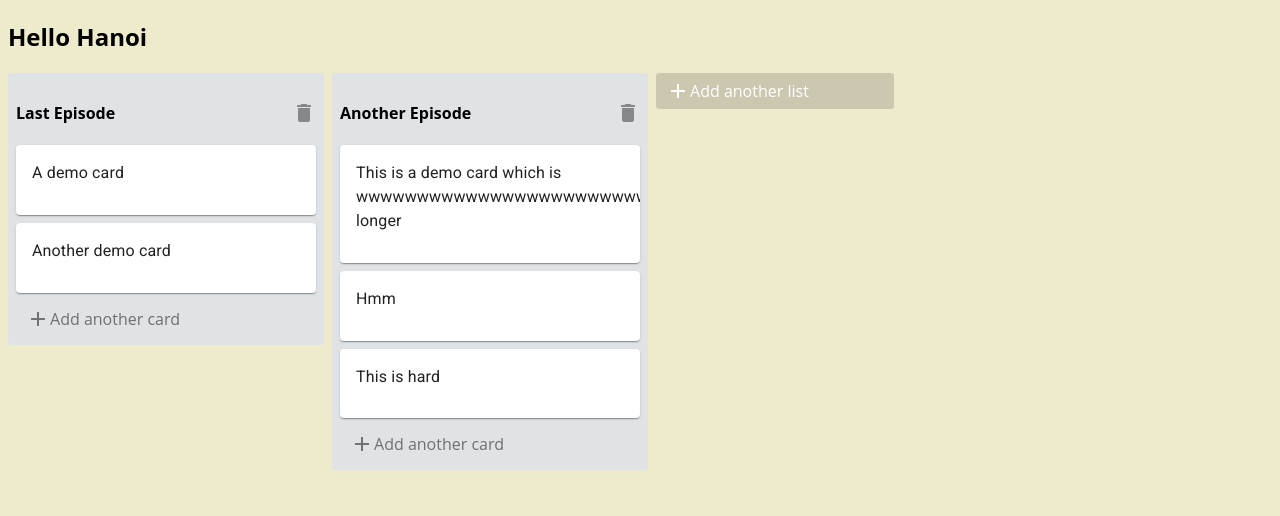
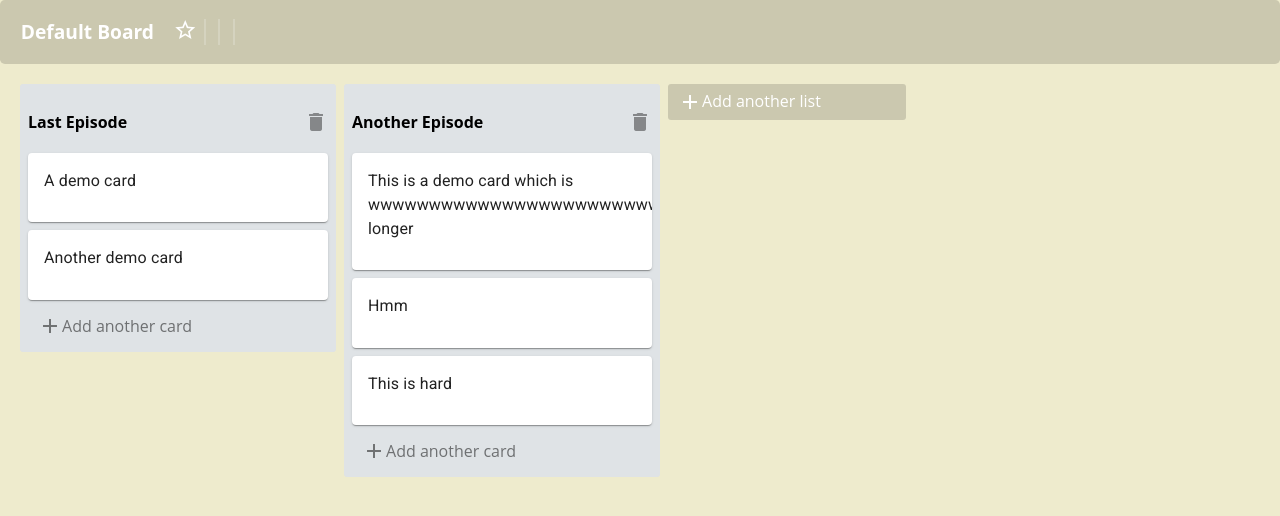
Before and after one commit to khuctrang/trello-clone, a React (Create React App) app: page / in a window 1280 px wide. Shown: the top 516 px of the page. Built offline with nearby package versions, Linux system fonts and the light colour scheme.

Commit message:
add boardnav

```diff
--- a/public/index.html
+++ b/public/index.html
@@ -17,6 +17,8 @@
       rel="stylesheet"
       href="https://fonts.googleapis.com/icon?family=Material+Icons"
     />
+    <link rel="stylesheet" href="./normalize.css" />
+
     <link rel="apple-touch-icon" href="logo192.png" />
     <!--
       manifest.json provides metadata used when your web app is installed on a
--- a/src/actions/boardsAction.js
+++ b/src/actions/boardsAction.js
@@ -1,12 +1,10 @@
 import { actionTypes } from "../actions";
 import uuid from "uuidv4";
 
-export const setActiveBoard = id => {
-  return {
-    type: actionTypes.SET_ACTIVE_BOARD,
-    payload: id
-  };
-};
+const action = (type, payload) => ({ type, payload });
+
+export const setActiveBoard = id =>
+  action(actionTypes.SET_ACTIVE_BOARD, { id });
 
 export const addBoard = title => {
   const id = uuid();
@@ -15,3 +13,8 @@ export const addBoard = title => {
     payload: { title, id }
   };
 };
+
+export const editBoardTitle = (title, boardId) =>
+  action(actionTypes.EDIT_BOARD_TITLE, { title, boardId });
+
+export const toggleBoardFav = () => action(actionTypes.TOGGLE_BOARD_FAV);
--- a/src/actions/index.js
+++ b/src/actions/index.js
@@ -1,5 +1,6 @@
 export * from "./listsActions";
 export * from "./cardsActions";
+export * from "./boardsAction";
 
 export const actionTypes = {
   ADD_CARD: "ADD_CARD",
@@ -8,5 +9,7 @@ export const actionTypes = {
   ADD_LIST: "ADD_LIST",
   EDIT_LIST_TITLE: "EDIT_LIST_TITLE",
   DELETE_LIST: "DELETE_LIST",
-  DRAG_HAPPENED: "DRAG_HAPPENED"
+  DRAG_HAPPENED: "DRAG_HAPPENED",
+  EDIT_BOARD_TITLE: "EDIT_BOARD_TITLE",
+  TOGGLE_BOARD_FAV: "TOGGLE_BOARD_FAV"
 };
--- a/src/components/App/App.js
+++ b/src/components/App/App.js
@@ -1,12 +1,13 @@
 import React, { Component } from "react";
 import TrelloList from "../List/TrelloList";
+import BoardNav from "../BoardNav/BoardNav";
 import TrelloActionButton from "../ActionButton/TrelloActionButton";
 import { DragDropContext, Droppable } from "react-beautiful-dnd";
 
 import { connect } from "react-redux";
 import { sort } from "../../actions";
 
-import { Container } from "./AppStyle";
+import { Container, Spacer } from "./AppStyle";
 
 class App extends Component {
   onDragEnd = result => {
@@ -32,7 +33,8 @@ class App extends Component {
     return (
       <DragDropContext onDragEnd={this.onDragEnd}>
         <div>
-          <h2>Hello Hanoi</h2>
+          <BoardNav />
+          {/* <Spacer /> */}
           {/* <TrelloList title={"test"} /> */}
           <Droppable droppableId={"boardId"} direction="horizontal" type="list">
             {provider => (
--- a/src/components/App/AppStyle.js
+++ b/src/components/App/AppStyle.js
@@ -3,4 +3,11 @@ import styled from "styled-components";
 export const Container = styled.div`
   display: flex;
   flex-direction: row;
+  margin-left: 20px;
+  margin-right: 20px;
 `;
+
+export const Spacer = styled.div`
+  color: transparent;
+  height: 8rem;
+`;
--- a/src/components/BoardNav/BoardNav.js
+++ b/src/components/BoardNav/BoardNav.js
@@ -1,19 +1,51 @@
-import React from "react";
-import { BoardNavWrapper, BoardTitle } from "./BoardNavStyle";
+import React, { useState } from "react";
+import {
+  BoardNavWrapper,
+  BoardNavMain,
+  BoardTitle,
+  NavButton,
+  BoardStar,
+  Divider
+} from "./BoardNavStyle";
+import { Icon } from "@material-ui/core";
 
-const BoardNav = ({}) => {
-  const toggleYellow = () => {
+import { connect } from "react-redux";
+import { editBoardTitle, toggleBoardFav } from "../../actions";
+
+const BoardNav = ({ boardTitle, boardFav, toggleBoardFav, editBoardTitle }) => {
+  /* const [liked, setLiked] = useState(false); */
+  /* const toggleYellow = () => {
     this.setState(prevState => ({
       starColor: prevState.starColor === "#f2d600" ? "white" : "#f2d600"
     }));
-  };
+  }; */
 
   return (
     <BoardNavWrapper>
-      <BoardNav>
-        <BoardTitle>Hello World</BoardTitle>
-      </BoardNav>
+      <BoardNavMain>
+        <BoardTitle>{boardTitle}</BoardTitle>
+        <BoardStar onClick={toggleBoardFav}>
+          {/* start */}
+          <Icon>{boardFav ? "star" : "star_border"}</Icon>
+        </BoardStar>
+        <Divider />
+        <NavButton>{/* team name */}</NavButton>
+        <Divider />
+        <NavButton>{/* private/public */}</NavButton>
+        <Divider />
+        <NavButton>{/* showmenu */}</NavButton>
+      </BoardNavMain>
     </BoardNavWrapper>
   );
 };
-export default BoardNav;
+
+const mapStateToProps = state => {
+  return {
+    boardTitle: state.boards["board-0"].title,
+    boardFav: state.boards["board-0"].fav
+  };
+};
+
+export default connect(mapStateToProps, { editBoardTitle, toggleBoardFav })(
+  BoardNav
+);
--- a/src/components/BoardNav/BoardNavStyle.js
+++ b/src/components/BoardNav/BoardNavStyle.js
@@ -2,6 +2,34 @@ import styled from "styled-components";
 
 export const BoardNavWrapper = styled.div`
   border: 0px;
+  border-radius: 0.3rem;
+  /* background-color: rgba(255, 255, 255, 0); */
+  background: rgba(0, 0, 0, 0.15);
+  color: white;
+  &:hover {
+    background-color: rgba(0, 0, 0, 0.35);
+  }
+  padding: 0.5rem;
+  /* position: absolute;
+  left: 0;
+  top: 0; */
+  margin-bottom: 20px;
+`;
+
+export const BoardNavMain = styled.div`
+  min-height: 30px;
+  /* width: 50%; */
+  /* background: rgba(0, 0, 0, 0.15); */
+  display: flex;
+  /* justify-content: space-between; */
+  align-items: center;
+  /* margin: 20px 0; */
+  z-index: 3;
+`;
+
+export const NavButton = styled.button`
+  border: 0px;
+  outline: none;
   border-radius: 0.3rem;
   background-color: rgba(255, 255, 255, 0);
   color: white;
@@ -11,20 +39,19 @@ export const BoardNavWrapper = styled.div`
   }
 `;
 
-export const BoardNav = styled.div`
-  min-height: 30px;
-  width: 100%;
-  background: rgba(0, 0, 0, 0.15);
-  display: flex;
-  justify-content: space-between;
-  padding: 0.8rem;
-  margin: 20px 0;
-  z-index: 3;
-  transform: translateX(-10px);
+export const BoardStar = styled(NavButton)`
+  /* padding: 1.1rem; */
+  font-size: 0.8rem;
+  background-color: rgba(255, 255, 255, 0);
 `;
 
-export const BoardTitle = styled.div`
-  font-size: 1.4rem;
+export const BoardTitle = styled(NavButton)`
+  font-size: 1.2rem;
   font-weight: 700;
   padding: 0.8rem;
 `;
+
+export const Divider = styled.span`
+  border-left: 2px solid rgba(255, 255, 255, 0.2);
+  height: 1.6rem;
+`;
--- a/src/index.js
+++ b/src/index.js
@@ -14,6 +14,7 @@ const GlobalStyle = createGlobalStyle`
   html {
     background-color:#eeebcd;
     font-family: "Open Sans", sans-serif;
+
   }
 `;
 
--- a/src/reducers/boardsReducer.js
+++ b/src/reducers/boardsReducer.js
@@ -4,11 +4,14 @@ const initialState = {
   "board-0": {
     id: "board-0",
     lists: ["list-0", "list-1"],
-    title: "Default Board"
+    title: "Default Board",
+    fav: false
   }
 };
 
 const boardsReducer = (state = initialState, { type, payload }) => {
+  console.log("board reducer called");
+  console.log(type);
   switch (type) {
     case actionTypes.ADD_LIST: {
       const { boardId, id } = payload;
@@ -20,8 +23,9 @@ const boardsReducer = (state = initialState, { type, payload }) => {
     }
 
     case actionTypes.DRAG_HAPPENED: {
-      /*const { boardID } = payload;
-      const board = state[boardID];
+      /* const { boardId } = payload; */
+      const boardId = "board-0";
+      const board = state[boardId];
       const lists = board.lists;
       const {
         droppableIndexEnd,
@@ -36,8 +40,8 @@ const boardsReducer = (state = initialState, { type, payload }) => {
         lists.splice(droppableIndexEnd, 0, ...pulledOutList);
         board.lists = lists;
 
-        return { ...state, [boardID]: board };
-      }*/
+        return { ...state, [boardId]: board };
+      }
       return state;
     }
     case actionTypes.DELETE_LIST: {
@@ -61,6 +65,21 @@ const boardsReducer = (state = initialState, { type, payload }) => {
       return { ...state, [newID]: newBoard };
     }
 
+    case actionTypes.EDIT_BOARD_TITLE: {
+      const { title } = payload;
+      const boardId = "board-0";
+      /* const {boardId, title} = payload;  */
+      const board = state[boardId];
+      return { ...state, [boardId]: { ...board, title: title } };
+    }
+
+    case actionTypes.TOGGLE_BOARD_FAV: {
+      const boardId = "board-0";
+      const board = state[boardId];
+      const fav = !board.fav;
+      return { ...state, [boardId]: { ...board, fav: fav } };
+    }
+
     default:
       return state;
   }
```
Also changed, not shown: public/normalize.css (added).
